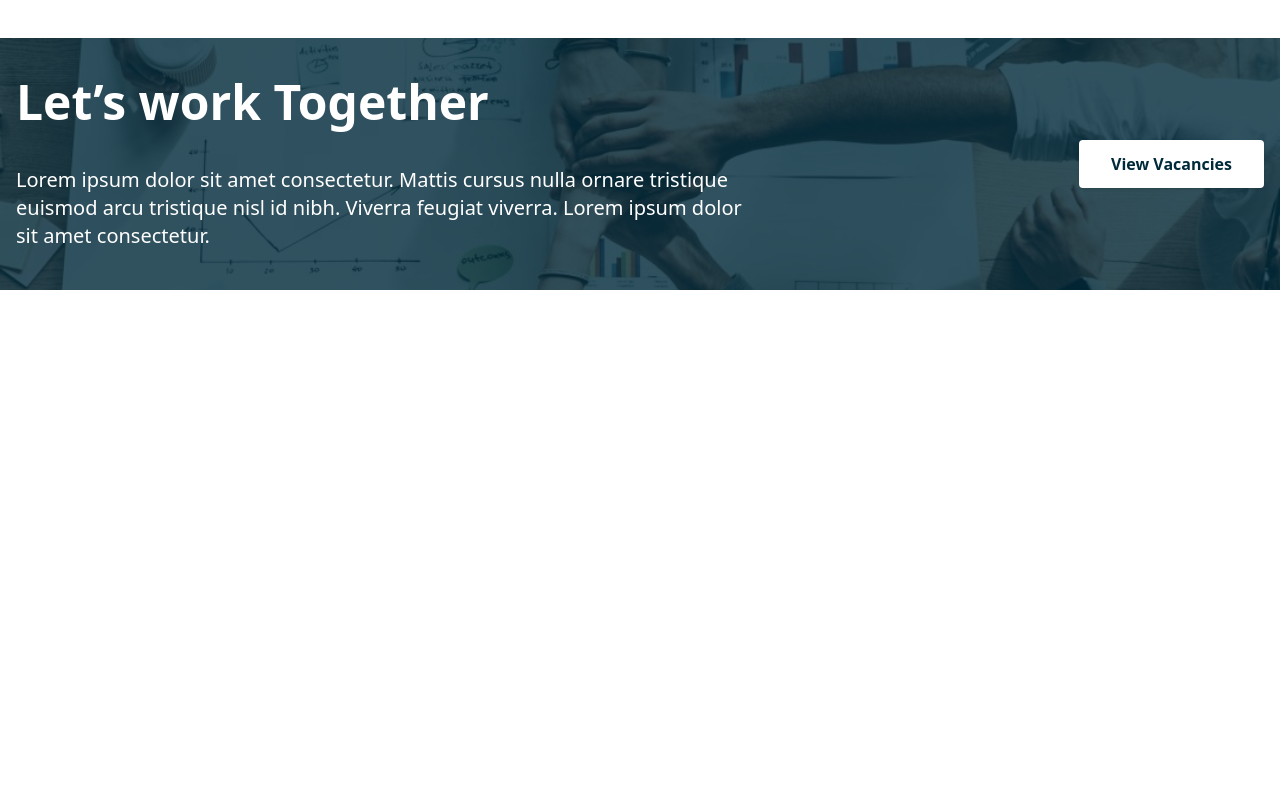
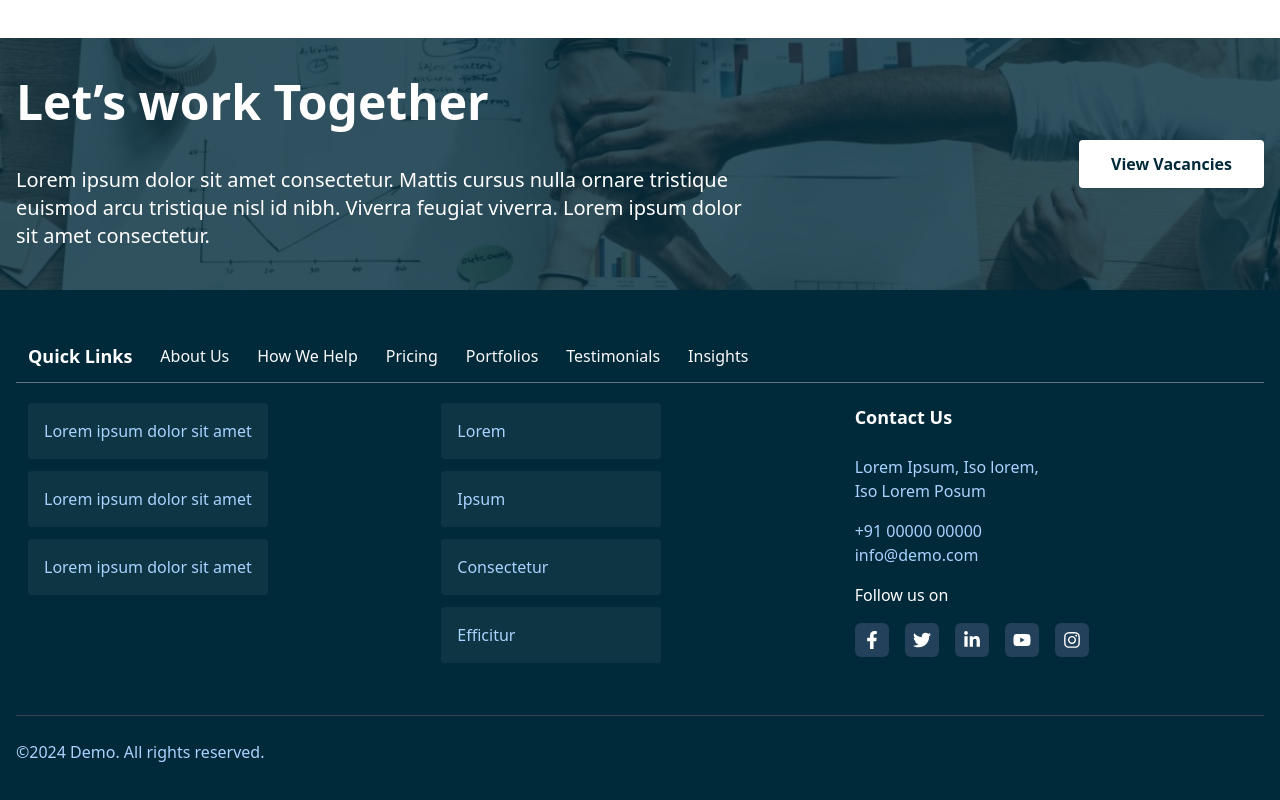
Before and after one commit to hafizn07/frontend-assessment-nextjs, a Next.js app: page / in a window 1280 px wide. Shown: the part 6381-7181 px from the top of the page. Before the commit the page ends 6671 px from the top, so only its background shows below. Built offline with nearby package versions, Linux system fonts and the light colour scheme.

Commit message:
feat: Add Footer

```diff
--- a/app/layout.tsx
+++ b/app/layout.tsx
@@ -2,6 +2,7 @@ import type { Metadata } from "next";
 import localFont from "next/font/local";
 import "./globals.css";
 import Navbar from "@/components/Navbar";
+import Footer from "@/components/Footer";
 
 const geistSans = localFont({
   src: "./fonts/GeistVF.woff",
@@ -15,7 +16,7 @@ const geistMono = localFont({
 });
 
 export const metadata: Metadata = {
-  title: "Create Next App",
+  title: "Next.js Developer Assignment",
   description: "Generated by create next app",
 };
 
@@ -31,6 +32,7 @@ export default function RootLayout({
       >
         <Navbar />
         {children}
+        <Footer />
       </body>
     </html>
   );
--- /dev/null
+++ b/components/Footer.tsx
@@ -0,0 +1,164 @@
+import { NAV_LINKS } from "@/constants";
+import Link from "next/link";
+import {
+  FaFacebookF,
+  FaTwitter,
+  FaLinkedinIn,
+  FaYoutube,
+  FaInstagram,
+} from "react-icons/fa";
+
+const Footer = () => {
+  const navLinkClassName =
+    "text-[16px] font-[400] text-gray-50 flex items-center justify-center cursor-pointer transition-all hover:font-bold";
+
+  return (
+    <footer className="bg-[#002A3A] py-10 px-4">
+      <div className="mx-auto max-w-[1440px]">
+        {/* Quick Links */}
+        <div className="flex flex-col md:flex-row items-start md:items-center p-3 border-b border-b-gray-500">
+          <h3 className="text-white text-lg mr-7 font-semibold">Quick Links</h3>
+          <ul className="flex flex-col md:flex-row gap-7 text-left">
+            {NAV_LINKS.map((link) => (
+              <Link
+                href={link.href}
+                key={link.key}
+                className={navLinkClassName}
+              >
+                {link.label}
+              </Link>
+            ))}
+          </ul>
+        </div>
+
+        <div className="flex flex-col md:flex-row items-start justify-between px-3 py-5">
+          {/* Links 1 */}
+          <div className="hidden sm:block flex-1 mb-4 md:mb-0">
+            <ul className="flex flex-col gap-3 items-start">
+              <li className="w-auto p-4 rounded bg-white/5">
+                <Link
+                  href="#"
+                  className="text-[#A9D3FF] hover:text-white transition"
+                >
+                  Lorem ipsum dolor sit amet
+                </Link>
+              </li>
+              <li className="w-auto p-4 rounded bg-white/5">
+                <Link
+                  href="#"
+                  className="text-[#A9D3FF] hover:text-white transition"
+                >
+                  Lorem ipsum dolor sit amet
+                </Link>
+              </li>
+              <li className="w-auto p-4 rounded bg-white/5">
+                <Link
+                  href="#"
+                  className="text-[#A9D3FF] hover:text-white transition"
+                >
+                  Lorem ipsum dolor sit amet
+                </Link>
+              </li>
+            </ul>
+          </div>
+
+          {/* Links 2 */}
+          <div className="hidden sm:block flex-1 border-none md:border-l border-gray-500 pl-4 mb-4 md:mb-0">
+            <ul className="flex flex-col gap-3 items-start">
+              <li className="w-[220px] p-4 rounded bg-white/5">
+                <Link
+                  href="#"
+                  className="text-[#A9D3FF] hover:text-white transition"
+                >
+                  Lorem
+                </Link>
+              </li>
+              <li className="w-[220px] p-4 rounded bg-white/5">
+                <Link
+                  href="#"
+                  className="text-[#A9D3FF] hover:text-white transition"
+                >
+                  Ipsum
+                </Link>
+              </li>
+              <li className="w-[220px] p-4 rounded bg-white/5">
+                <Link
+                  href="#"
+                  className="text-[#A9D3FF] hover:text-white transition"
+                >
+                  Consectetur
+                </Link>
+              </li>
+              <li className="w-[220px] p-4 rounded bg-white/5">
+                <Link
+                  href="#"
+                  className="text-[#A9D3FF] hover:text-white transition"
+                >
+                  Efficitur
+                </Link>
+              </li>
+            </ul>
+          </div>
+
+          {/* Contact */}
+          <div className="flex-1 border-none md:border-l border-gray-500 pl-4">
+            <h3 className="text-white text-lg font-semibold mb-6">
+              Contact Us
+            </h3>
+            <p className="text-[#A9D3FF] mb-4">
+              Lorem Ipsum, Iso lorem,
+              <br />
+              Iso Lorem Posum
+            </p>
+            <p className="text-[#A9D3FF] mb-4">
+              +91 00000 00000 <br />
+              info@demo.com
+            </p>
+
+            {/* Social Icons */}
+            <h3 className="text-white">Follow us on</h3>
+            <div className="flex space-x-4 mt-4">
+              <Link
+                href="#"
+                className="text-white text-lg p-2 bg-[#23415A] rounded-md"
+              >
+                <FaFacebookF />
+              </Link>
+              <Link
+                href="#"
+                className="text-white text-lg p-2 bg-[#23415A] rounded-md"
+              >
+                <FaTwitter />
+              </Link>
+              <Link
+                href="#"
+                className="text-white text-lg p-2 bg-[#23415A] rounded-md"
+              >
+                <FaLinkedinIn />
+              </Link>
+              <Link
+                href="#"
+                className="text-white text-lg p-2 bg-[#23415A] rounded-md"
+              >
+                <FaYoutube />
+              </Link>
+              <Link
+                href="#"
+                className="text-white text-lg p-2 bg-[#23415A] rounded-md"
+              >
+                <FaInstagram />
+              </Link>
+            </div>
+          </div>
+        </div>
+
+        {/* Footer Bottom */}
+        <div className="border-t border-gray-700 mt-8 pt-6 text-[#A9D3FF]">
+          ©2024 Demo. All rights reserved.
+        </div>
+      </div>
+    </footer>
+  );
+};
+
+export default Footer;
```
